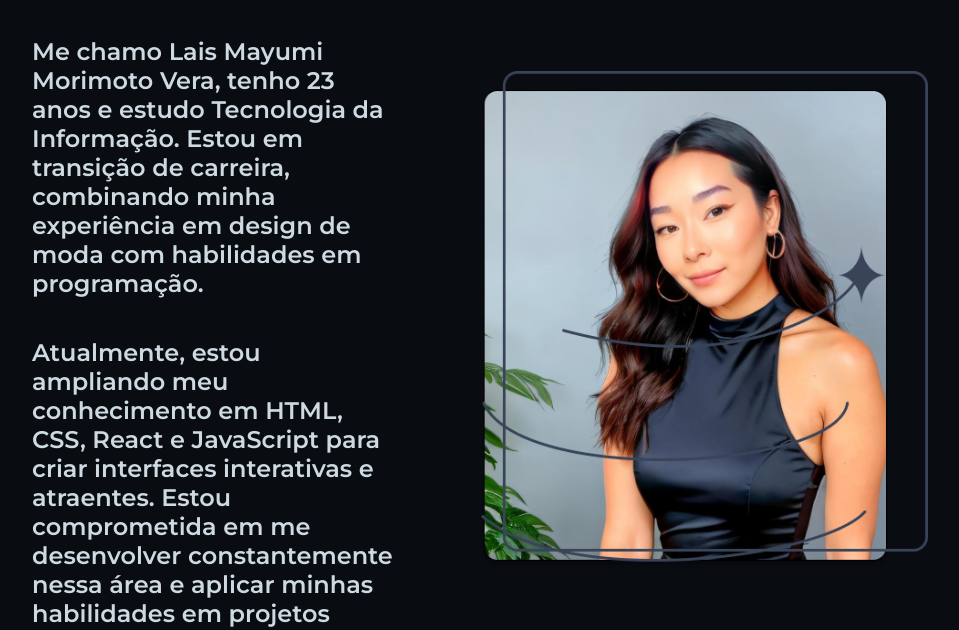
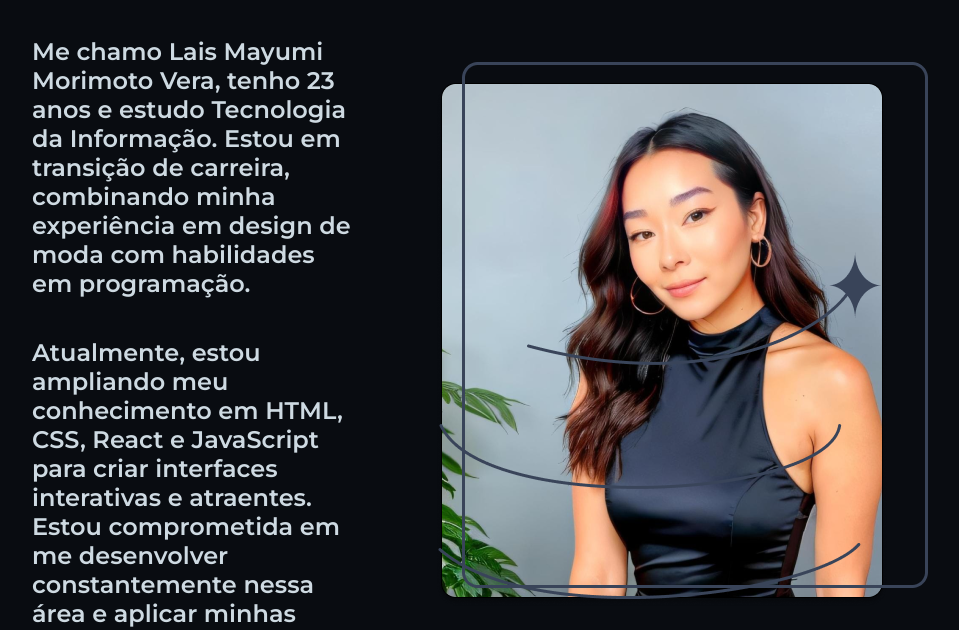
Before and after one commit to devmayumi/links-lais, a plain HTML site: page about.html in a window 1280 px wide. Shown: the part 165-795 px from the top of the page, without its empty margins (160-1119 px from the left). Drawn offline with Linux system fonts and the light colour scheme.

Commit message:
mudança no tamanho da width da imagem

```diff
--- a/style/style.css
+++ b/style/style.css
@@ -105,7 +105,7 @@ body {
 }
 
 .apresentacao__imagem{
-width:50%;
+width:50vw;
 }
 
 .rodape {
```
